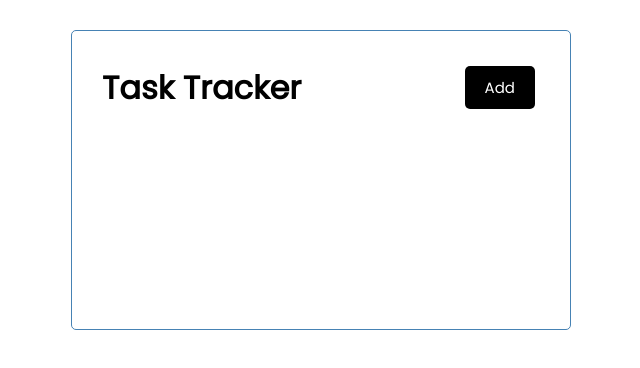
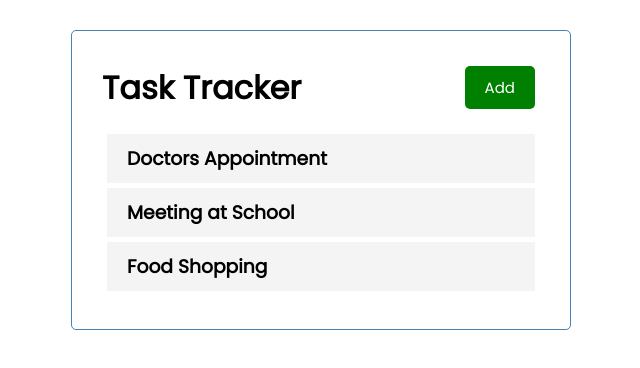
Before and after one commit to jentruong09/react-task-tracker, a React (Create React App) app: page / in a window 1280 px wide. Shown: the top 368 px of the page, without its empty margins (319-959 px from the left). Built offline with nearby package versions, Linux system fonts and the light colour scheme.

Commit message:
added place holder tasks and changed up components to add them

```diff
--- a/src/App.js
+++ b/src/App.js
@@ -1,10 +1,34 @@
+import { useState } from 'react'
 import Header from './components/Header'
+import Tasks from './components/Tasks'
 
 function App() {
+  // top level to be able to use in other components
+  const [tasks, setTasks] = useState([
+    {
+      id: 1,
+      text: 'Doctors Appointment',
+      day: 'Feb 5th at 2:30pm',
+      reminder: true,
+    },
+    {
+      id: 2,
+      text: 'Meeting at School',
+      day: 'Feb 6th at 1:30pm',
+      reminder: true,
+    },
+    {
+      id: 3,
+      text: 'Food Shopping',
+      day: 'Feb 5th at 2:30pm',
+      reminder: false,
+    }
+  ])
   return (
     // JXS can only have one parent element
     <div className="container">
       <Header />
+      <Tasks tasks={tasks}/>
     </div>
   );
 }
--- a/src/components/Button.js
+++ b/src/components/Button.js
@@ -1,9 +1,21 @@
-const Button = () => {
+import PropTypes from 'prop-types'
+
+const Button = ({color, text, onClick}) => {
   return (
     <div>
-      <button className='btn'>Add</button>
+      <button onClick={onClick} style={{backgroundColor: color}} className='btn'>{text}</button>
     </div>
   )
 }
 
+Button.defaultProps = {
+    color: 'steelblue',
+  }
+
+  Button.propTypes = {
+    text: PropTypes.string,
+    color: PropTypes.string,
+    onClick: PropTypes.func,
+  }
+
 export default Button
--- a/src/components/Header.js
+++ b/src/components/Header.js
@@ -5,7 +5,7 @@
   return (
     <header className='header'>
         <h1>{title}</h1>
-        <Button />
+        <Button color='green' text='Add'/>
     </header>
   )
 }
--- /dev/null
+++ b/src/components/Task.js
@@ -0,0 +1,9 @@
+const Task = ({ task }) => {
+  return (
+    <div className="task">
+      <h3>{task.text}</h3>
+    </div>
+  )
+}
+
+export default Task
--- /dev/null
+++ b/src/components/Tasks.js
@@ -0,0 +1,14 @@
+import Task from './Task'
+
+// task passed as a prop
+const Tasks = ({ tasks }) => {
+  return (
+    <>
+      {tasks.map((task) => (
+        <Task key={task.id} task={task} />
+      ))}
+    </>
+  )
+}
+
+export default Tasks
```
